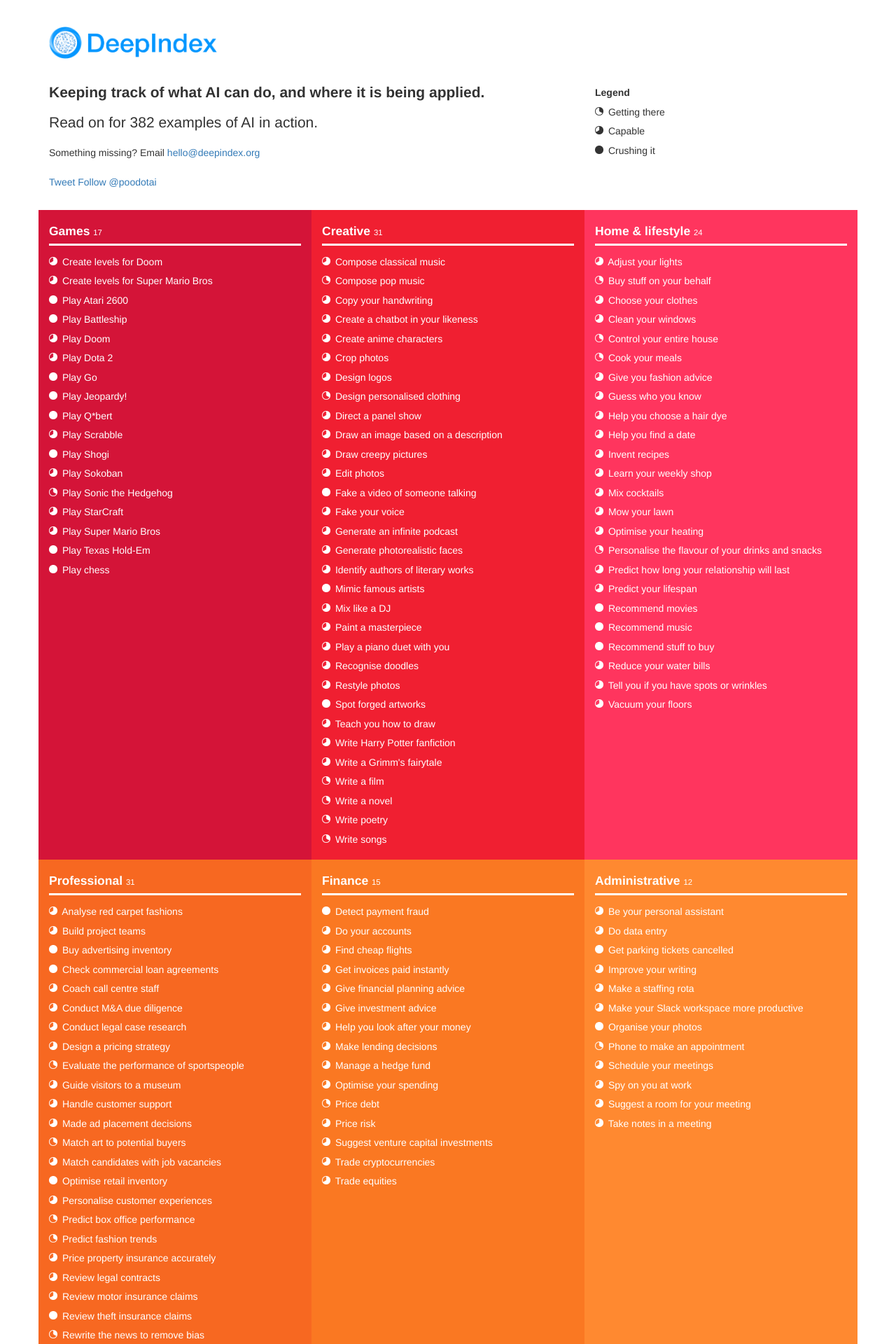
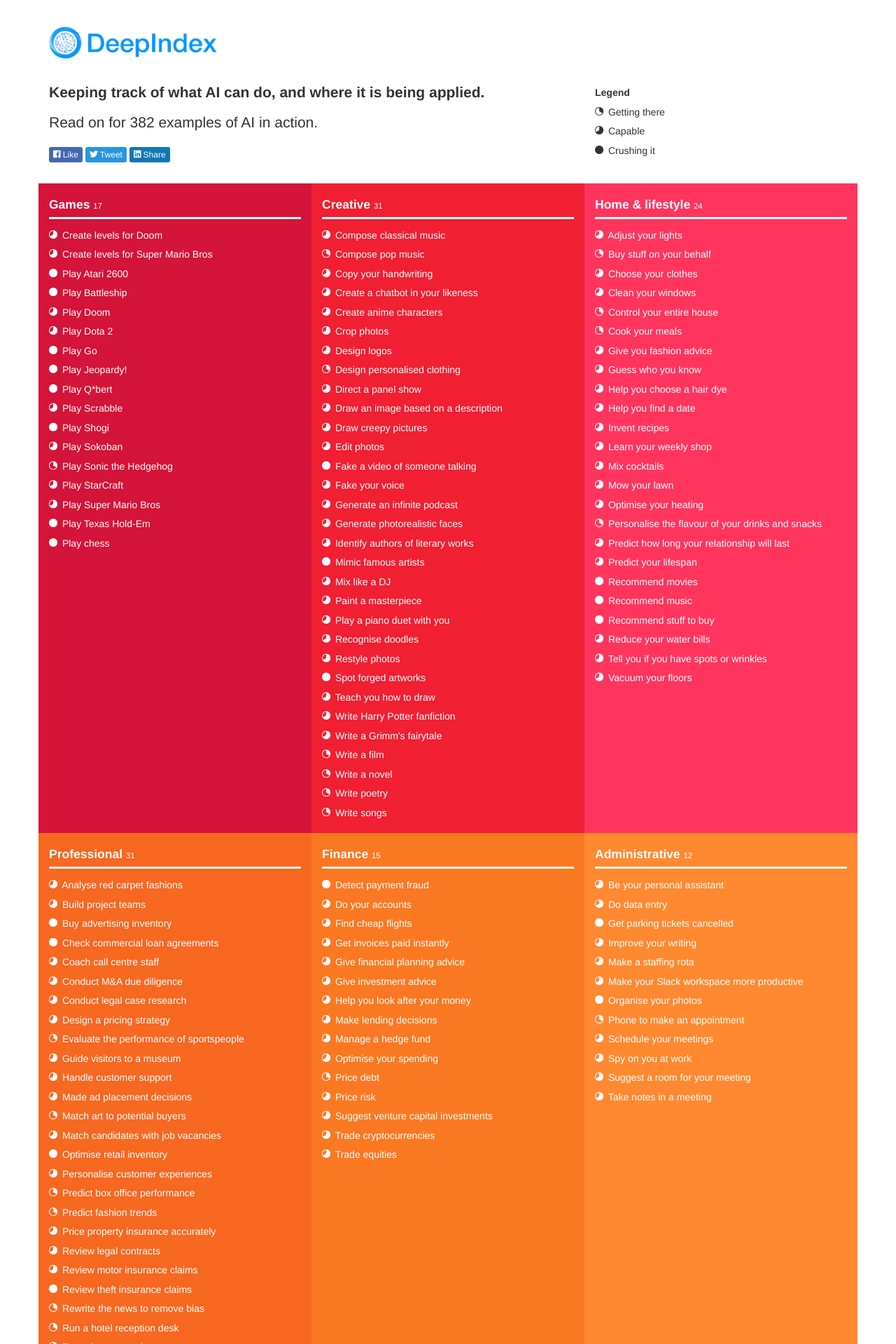
Before and after one commit to targetpracticepro/deepindex.github.io, a Jekyll site: the page built from index.html, in a window 1280 px wide. Shown: the top 1920 px of the page at 70% size. Built offline with Jekyll 4.4.1, drawn with Linux system fonts in a browser that asks for light colours; nearby versions of some CDN libraries; comment, search, counter and statistics services are not loaded; some of the changed text lies outside the part shown.

Commit message:
better social

```diff
--- a/_includes/head.html
+++ b/_includes/head.html
@@ -26,6 +26,9 @@
   <script src="https://ajax.googleapis.com/ajax/libs/jquery/3.2.1/jquery.min.js"></script>
   <script src="https://maxcdn.bootstrapcdn.com/bootstrap/3.3.7/js/bootstrap.min.js" integrity="sha384-Tc5IQib027qvyjSMfHjOMaLkfuWVxZxUPnCJA7l2mCWNIpG9mGCD8wGNIcPD7Txa" crossorigin="anonymous"></script>
 
+  <script defer src="https://use.fontawesome.com/releases/v5.0.13/js/brands.js" integrity="sha384-G/XjSSGjG98ANkPn82CYar6ZFqo7iCeZwVZIbNWhAmvCF2l+9b5S21K4udM7TGNu" crossorigin="anonymous"></script>
+  <script defer src="https://use.fontawesome.com/releases/v5.0.13/js/fontawesome.js" integrity="sha384-6OIrr52G08NpOFSZdxxz1xdNSndlD4vdcf/q2myIUVO0VsqaGHJsB0RaBE01VTOY" crossorigin="anonymous"></script>
+
   <link rel="canonical" href="{{ page.url | replace:'index.html','' | prepend: site.url }}">
 
 </head>
--- a/css/main.scss
+++ b/css/main.scss
@@ -73,14 +73,28 @@
     vertical-align: baseline;
 }
 
-.poo {
-    width: 60px;
+
+
+// Social buttons
+
+.btn-fb, .btn-fb:hover {
+  color: #FFFFFF;
+  background-color: #4468B0;
+}
+
+.btn-tw, .btn-tw:hover {
+  color: #FFFFFF;
+  background-color: #2796DD;
+}
+
+.btn-li, .btn-li:hover {
+  color: #FFFFFF;
+  background-color: #1178B3;
 }
 
 
 
 // Colours
-
 
 @media screen and (min-width: 992px) {
     .r-div {
@@ -123,18 +137,5 @@
 
 .splash {
   margin-top: $spacing-unit / 2;
-  margin-bottom: $spacing-unit / 2;
+  margin-bottom: $spacing-unit * 2/3;
 }
-
-// Social
-
-.social {
-    margin-top: $spacing-unit / 2;
-    margin-bottom: $spacing-unit / 2;
-    display: inline-block;
-    vertical-align: bottom !important;
-}
-
-.fb-like span {
-    vertical-align: baseline !important;
-}
--- a/index.html
+++ b/index.html
@@ -28,14 +28,11 @@
 
       <p class="lead">Read on for {{ ai_apps }} examples of AI in action.</p>
 
-      <p>Something missing? Email <a href="mailto:hello@deepindex.org">hello@deepindex.org</a></p>
-
-      <div class="social">
-        <div class="fb-like" data-href="{{ site.url }}" data-layout="button" data-action="like" data-show-faces="false" data-share="true"></div>
-        <a href="https://twitter.com/share" class="twitter-share-button" data-text="{{ ai_apps }} examples of artificial intelligence in action" data-url="{{ site.url }}" data-via="{{ site.twitter }}" data-hashtags="AI">Tweet</a>
-        <a href="https://twitter.com/{{ site.twitter }}?ref_src=twsrc%5Etfw" class="twitter-follow-button" data-show-count="false">Follow @poodotai</a>
-        <script async src="https://platform.twitter.com/widgets.js" charset="utf-8"></script>
-      </div>
+      <p>
+      <a target="_blank" class="btn btn-xs btn-fb" href="https://www.facebook.com/sharer/sharer.php?p[url]={{ page.url | prepend: site.url }}&[title]={{ page.title }}" title="Share on Facebook"><i class="fab fa-facebook"></i> Like</a>
+      <a target="_blank" class="btn btn-xs btn-tw" href="https://twitter.com/intent/tweet/?text={{ page.title }}&url={{ page.url | prepend: site.url }}&via={{ site.twitter }}" title="Share on Twitter"><i class="fab fa-twitter"></i> Tweet</a>
+      <a target="_blank" class="btn btn-xs btn-li" href="https://www.linkedin.com/shareArticle?mini=true&url={{ page.url | prepend: site.url }}&title={{ page.title }}" title="Share on LinkedIn"><i class="fab fa-linkedin"></i> Share</a>
+      </p>
 
     </div>
     <div class="col-md-4 splash">
@@ -150,17 +147,9 @@
 
   <div class="row">
     <div class="col-md-12 splash">
-      <p class="text-muted"><small>Curated by <a href="https://twitter.com/clry2">@clry2</a> and last updated {{ page.updated }}.</small></p>
+      <p class="text-muted"><small>Contact: <a href="mailto:hello@deepindex.org">hello@deepindex.org</a> or <a href="https://twitter.com/deepindex">@deepindex</a><br />
+      Curated by <a href="https://twitter.com/clry2">@clry2</a> and last updated {{ page.updated }}</small></p>
     </div>
   </div>
 
 </div>
-
-<div id="fb-root"></div>
-<script>(function(d, s, id) {
-  var js, fjs = d.getElementsByTagName(s)[0];
-  if (d.getElementById(id)) return;
-  js = d.createElement(s); js.id = id;
-  js.src = "//connect.facebook.net/en_GB/sdk.js#xfbml=1&version=v2.0";
-  fjs.parentNode.insertBefore(js, fjs);
-}(document, 'script', 'facebook-jssdk'));</script>
```
